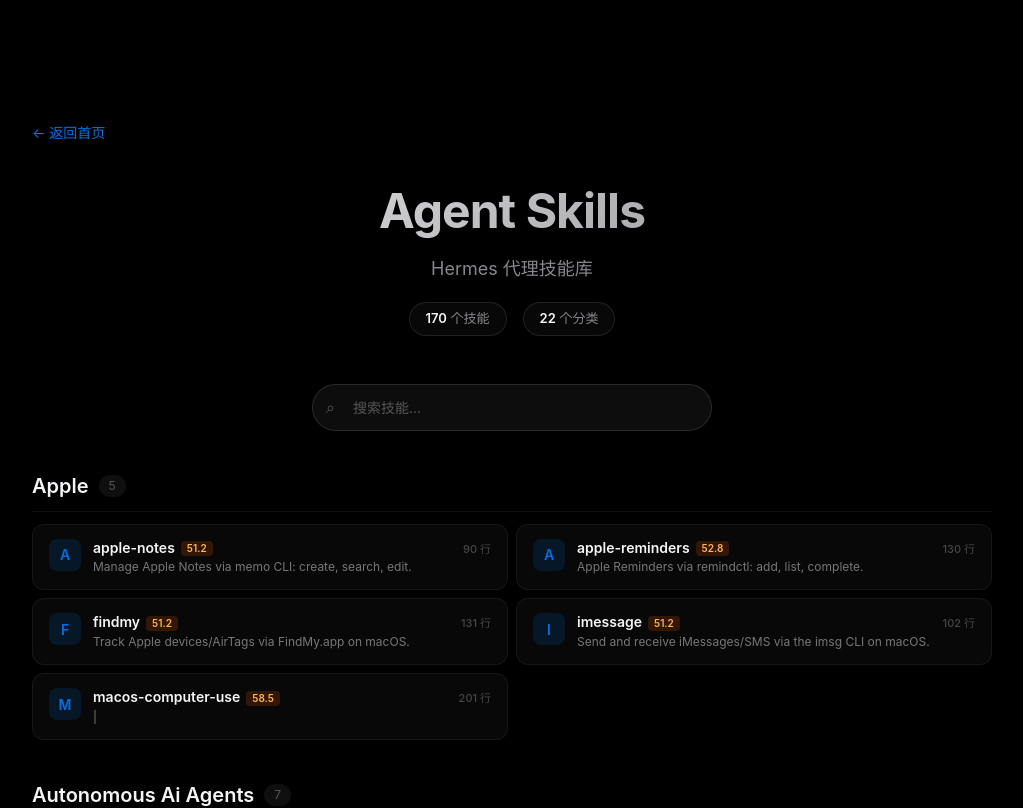
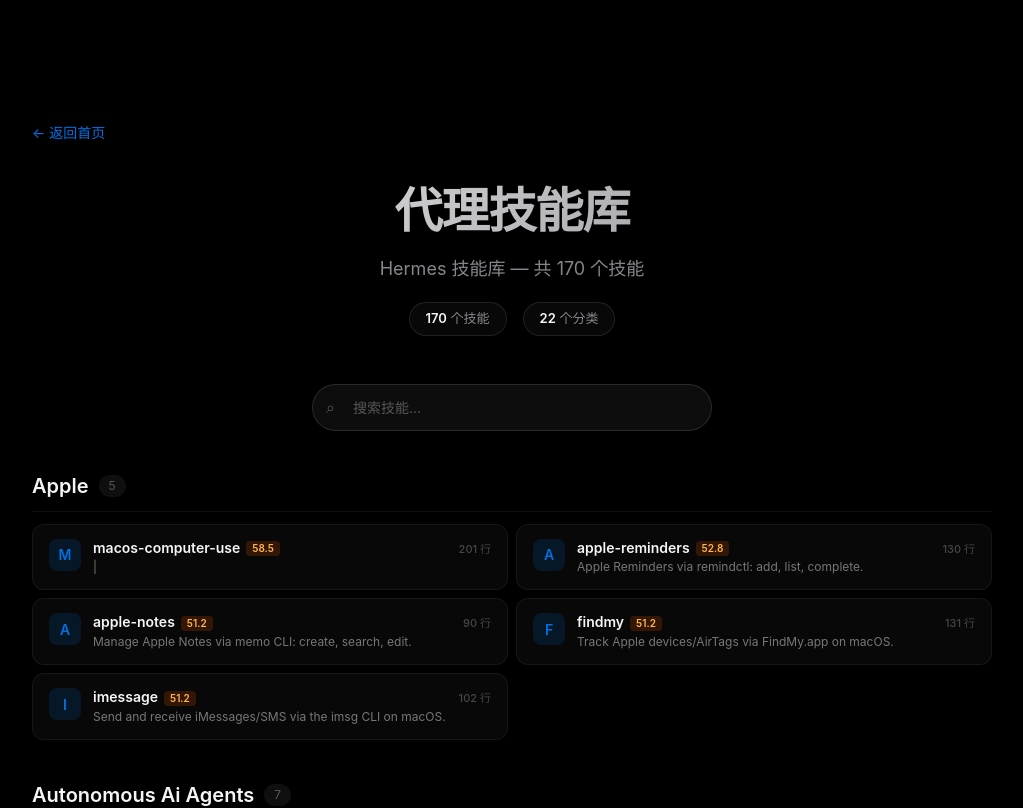
Before and after one commit to KaeyoungLIAN/KaeyoungLIAN.github.io, a React (Vite) app in the folder react/: page /skills in a window 1280 px wide. Shown: the top 808 px of the page, without its empty margins (128-1151 px from the left). Built offline with nearby package versions, Linux system fonts and the light colour scheme.

Commit message:
SkillsPage: 排序+中文标题

```diff
--- a/react/src/components/SkillsPage.tsx
+++ b/react/src/components/SkillsPage.tsx
@@ -264,8 +264,8 @@ export default function SkillsPage() {
         <Link to="/" className="back-home">← 返回首页</Link>
 
         <div className="skills-header">
-          <h1>Agent Skills</h1>
-          <p className="skills-subtitle">Hermes 代理技能库</p>
+          <h1>代理技能库</h1>
+          <p className="skills-subtitle">Hermes 技能库 — 共 {data.reduce((a, c) => a + c.skills.length, 0)} 个技能</p>
           <div className="skills-stats">
             <span className="stat-badge">
               <strong>{data.reduce((a, c) => a + c.skills.length, 0)}</strong> 个技能
@@ -287,9 +287,15 @@ export default function SkillsPage() {
         </div>
 
         {data.map(cat => {
+          // 按分数降序排列（有分的在前，无分的在后）
+          const sorted = [...cat.skills].sort((a, b) => {
+            const sa = scoresMap[a.n] ?? -1;
+            const sb = scoresMap[b.n] ?? -1;
+            return sb - sa;
+          });
           const matched = q
-            ? cat.skills.filter(s => s.n.includes(q) || s.d.toLowerCase().includes(q))
-            : cat.skills;
+            ? sorted.filter(s => s.n.includes(q) || s.d.toLowerCase().includes(q))
+            : sorted;
           if (matched.length === 0) return null;
 
           return (
```
